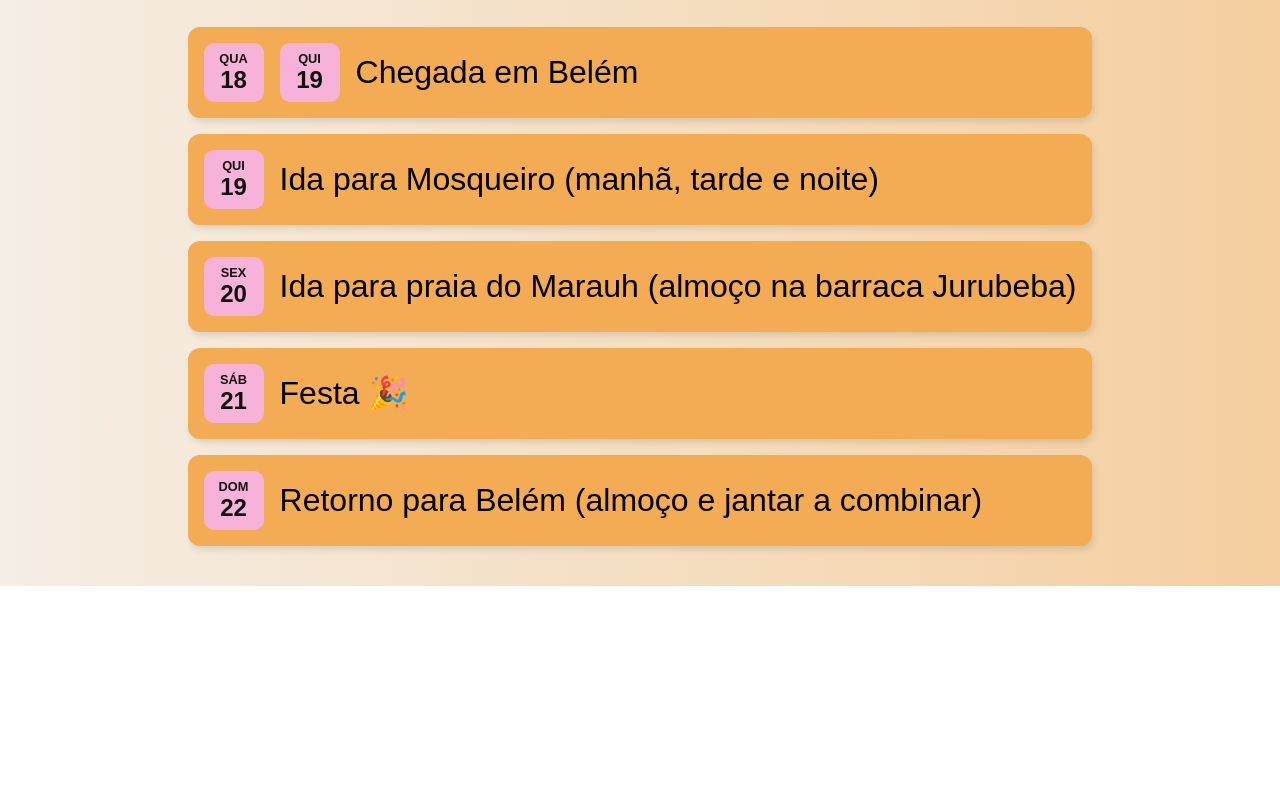
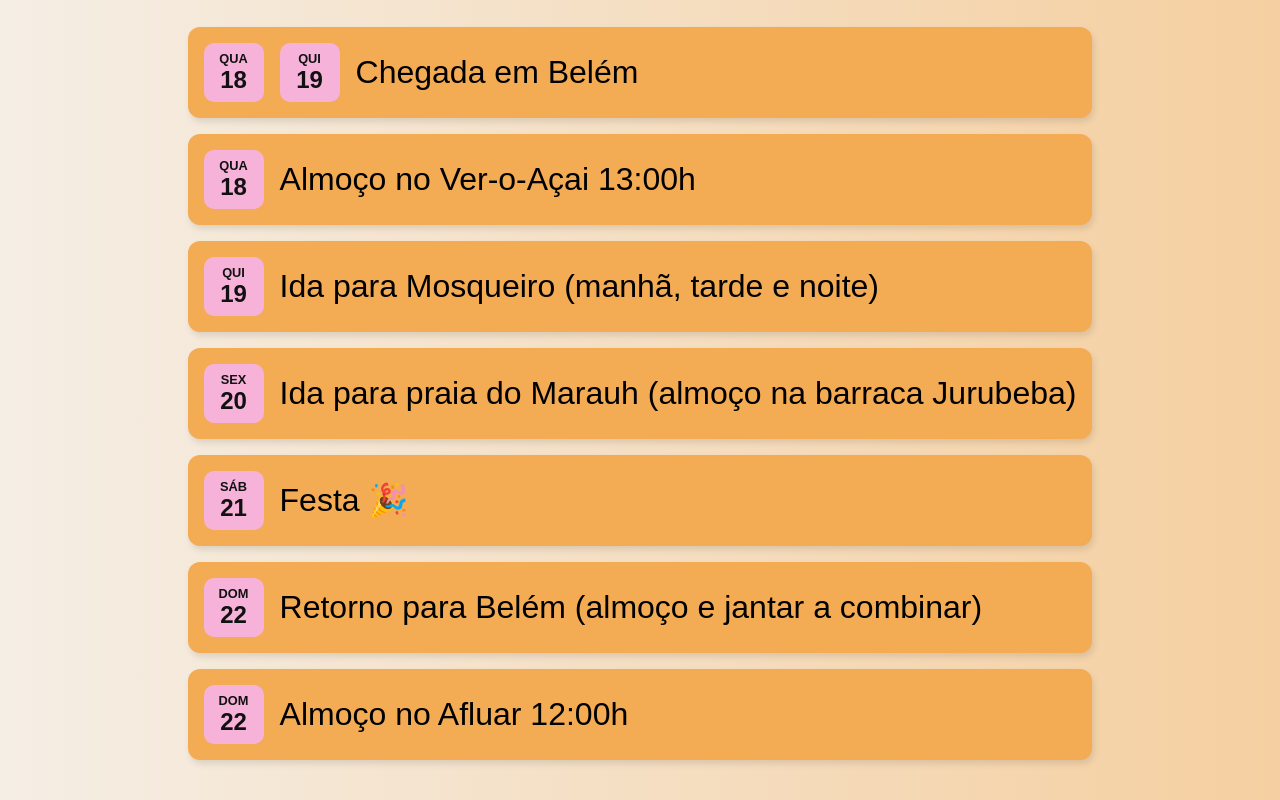
Before and after one commit to leonardofr97/festa-familia, a plain HTML site: page cronograma.html in a window 1280 px wide. Shown: the part 341-1141 px from the top of the page. Before the commit the page ends 927 px from the top, so only its background shows below. Drawn offline with Linux system fonts and the light colour scheme.

Commit message:
Update cronograma.html

```diff
--- a/cronograma.html
+++ b/cronograma.html
@@ -37,6 +37,14 @@
 
       <div class="item">
         <div class="data">
+          <span class="dia">QUA</span>
+          <span class="numero">18</span>
+        </div>
+        <div class="descricao">Almoço no Ver-o-Açai 13:00h</div>
+      </div>
+
+      <div class="item">
+        <div class="data">
           <span class="dia">QUI</span>
           <span class="numero">19</span>
         </div>
@@ -67,6 +75,14 @@
         <div class="descricao">Retorno para Belém (almoço e jantar a combinar)</div>
       </div>
 
+      <div class="item">
+        <div class="data">
+          <span class="dia">DOM</span>
+          <span class="numero">22</span>
+        </div>
+        <div class="descricao">Almoço no Afluar 12:00h</div>
+      </div>
+
     </div>
   </main>
 
```
